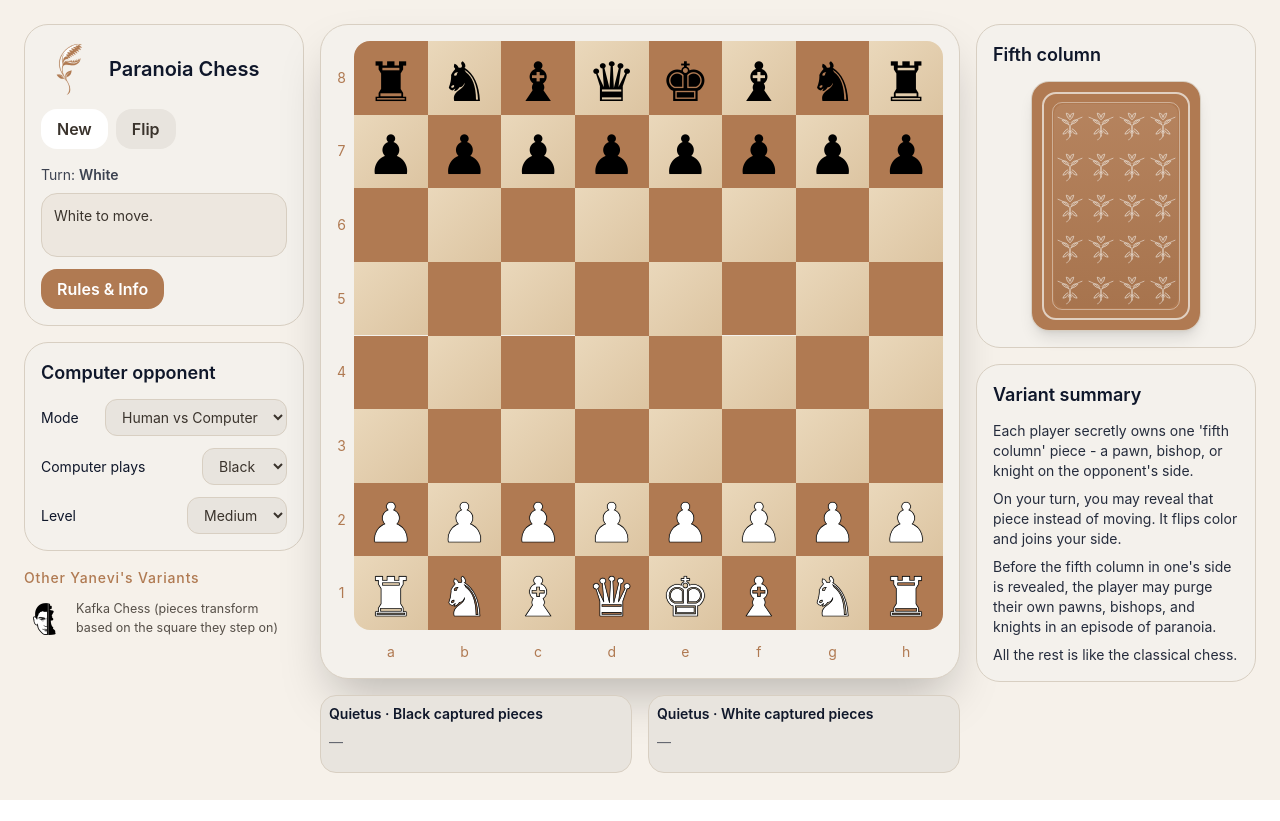
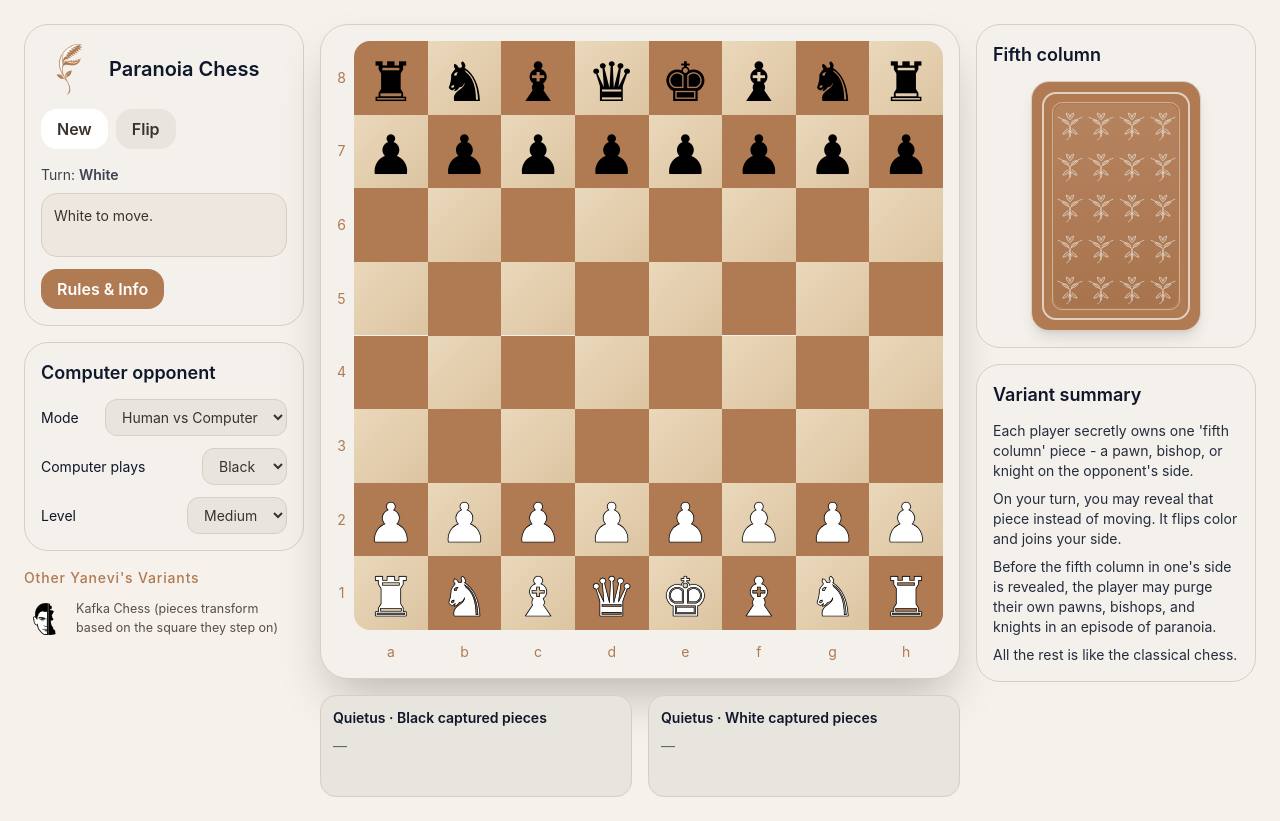
Before and after one commit to kaaalin/Paranoia-Chess, a React (Vite) app: page / in a window 1280 px wide. Before the commit the page ends 800 px from the top, so only its background shows below. Built offline with nearby package versions, Linux system fonts and the light colour scheme; the HTML template or start-up script is replaced by a standard one.

Commit message:
Update App.tsx

```diff
--- a/src/App.tsx
+++ b/src/App.tsx
@@ -1233,23 +1233,25 @@ function CapturedRow({
   pieces,
   score,
   fifthColumnPieceIds,
+  compact = false,
 }: {
   title: string;
   pieces: Piece[];
   score: number;
   fifthColumnPieceIds: string[];
+  compact?: boolean;
 }) {
   const quietusColor: Color = title.includes("Black captured") ? "black" : "white";
 
   return (
-    <div className="rounded-2xl p-2 border" style={{ background: PANEL_2, borderColor: BORDER }}>
+    <div className={compact ? "rounded-2xl p-2 border" : "rounded-2xl p-3 border"} style={{ background: PANEL_2, borderColor: BORDER }}>
       <div className="flex items-center justify-between mb-2">
         <div className="text-sm font-semibold">{title}</div>
         <div className="text-sm font-semibold" style={{ color: TEXT }}>
           {score > 0 ? score : ""}
         </div>
       </div>
-      <div className="min-h-8 flex flex-wrap gap-1 text-2xl">
+      <div className={compact ? "min-h-8 flex flex-wrap gap-1 text-2xl" : "min-h-12 flex flex-wrap gap-1 text-3xl"}>
         {pieces.length ? pieces.map((p, i) => {
           const isFifthColumn = fifthColumnPieceIds.includes(p.id);
           const displayColor: Color = isFifthColumn ? quietusColor : p.color;
@@ -1262,7 +1264,7 @@ function CapturedRow({
               key={`${p.id}-${i}`}
               className="relative inline-flex items-start justify-start"
               style={{
-                fontSize: "1.32rem",
+                fontSize: compact ? "1.32rem" : "2.2rem",
                 lineHeight: 1,
                 textShadow: displayColor === "white" ? "0 0 0.6px #000, 0 0 0.6px #000" : "none",
                 WebkitTextStroke: displayColor === "white" ? "0.6px #000" : undefined,
@@ -1844,6 +1846,7 @@ export default function App() {
 
           <div className="grid grid-cols-1 gap-2">
             <CapturedRow
+              compact
               title="Quietus · Black captured pieces"
               pieces={state.quietus.black}
               score={blackScore}
@@ -1853,6 +1856,7 @@ export default function App() {
               ].filter(Boolean)}
             />
             <CapturedRow
+              compact
               title="Quietus · White captured pieces"
               pieces={state.quietus.white}
               score={whiteScore}
```
